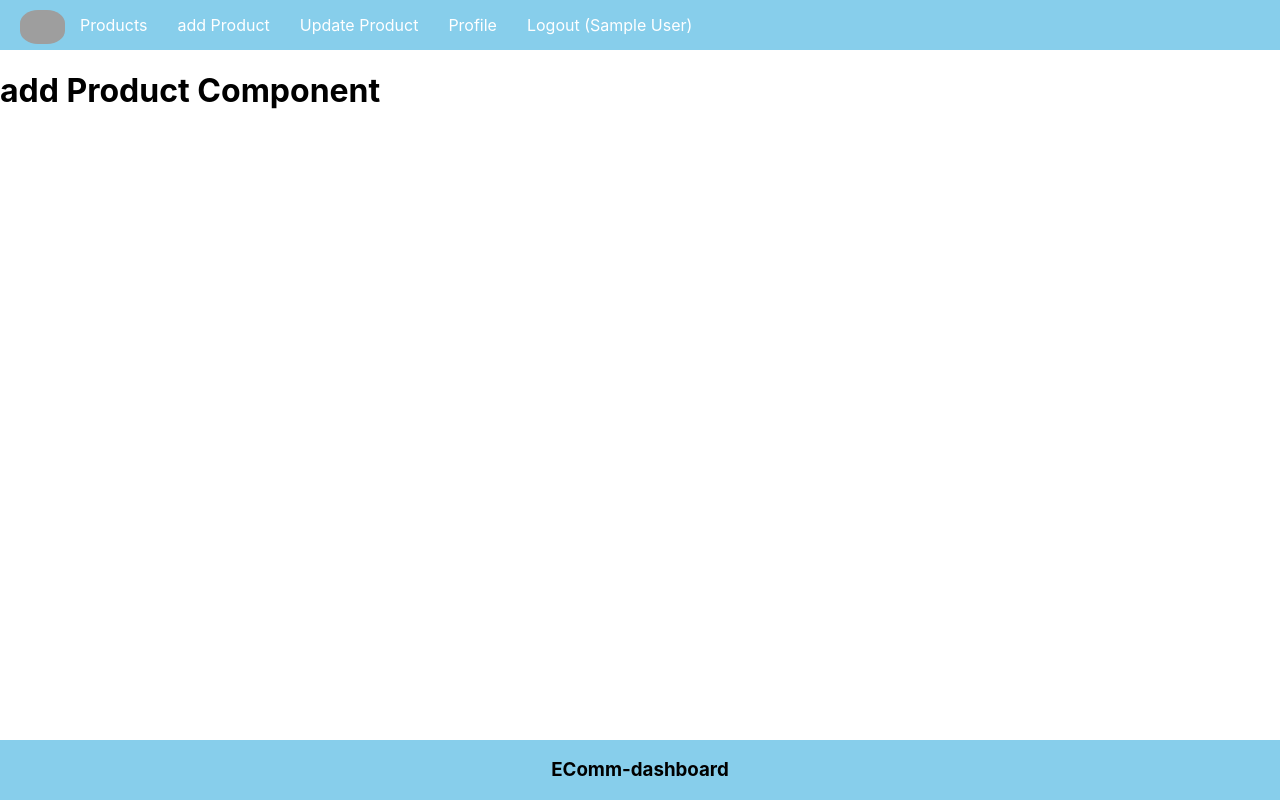
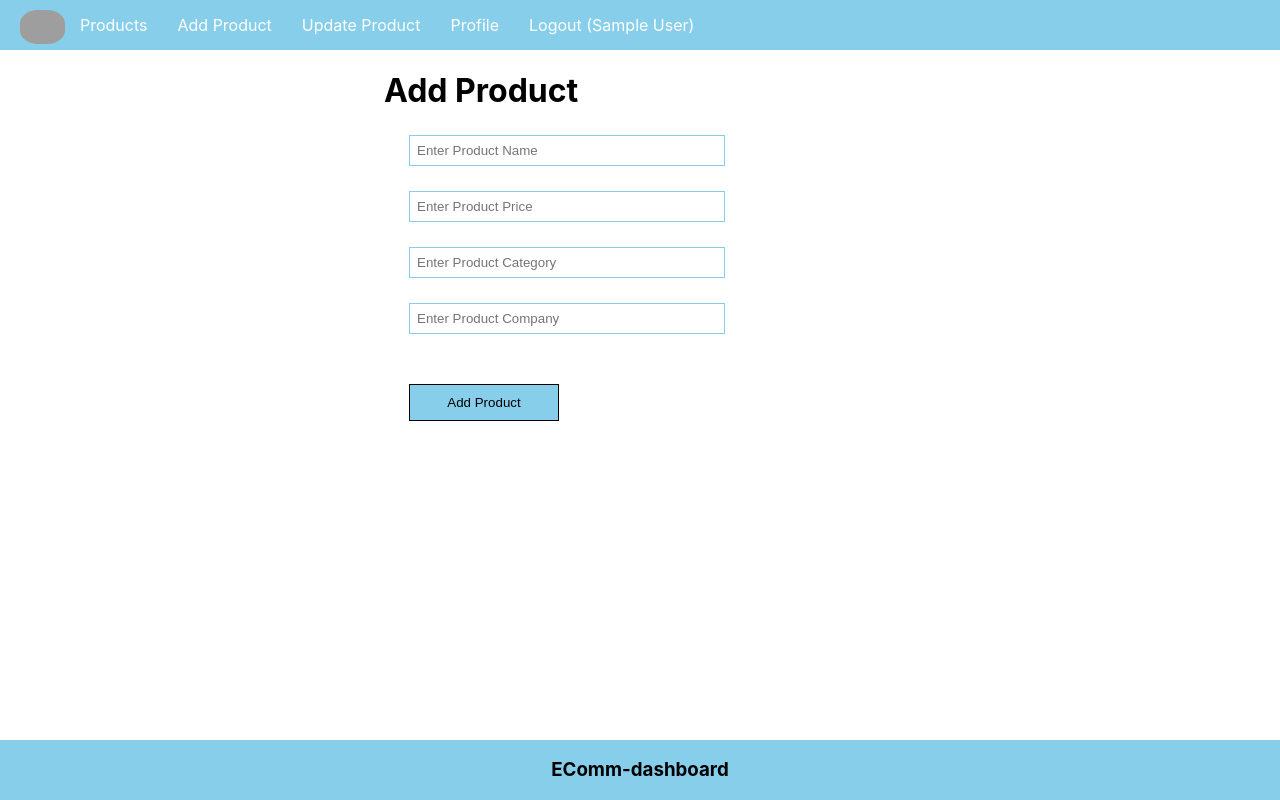
Before and after one commit to Kadar-Admankar/E-Comm, a React (Create React App) app in the folder front-end/: page /add in a window 1280 px wide. Built offline with nearby package versions, Linux system fonts and the light colour scheme; sample sign-in values are in the browser's storage; grey boxes are pictures that could not be loaded.

Commit message:
add product component/page created

```diff
--- a/front-end/src/App.css
+++ b/front-end/src/App.css
@@ -23,7 +23,7 @@
   width: 100%;
   background-color: skyblue;
 }
-.register{
+.register, .product{
   margin-left: 30%;
 }
 
--- a/front-end/src/App.js
+++ b/front-end/src/App.js
@@ -5,6 +5,7 @@
 import SignUp from './Components/SignUp';
 import PrivateComponent from './Components/Private';
 import Login from './Components/Login';
+import AddProduct from './Components/AddProduct';
 
 function App() {
   return (
@@ -15,7 +16,7 @@
 
         <Route element = { < PrivateComponent />} >  {/* private componet wrapper */}
         <Route  path='/' element={ <h1>Product Listing Component</h1> }/>  { /* endpoint for frontend url */ }
-        <Route  path='/add' element={ <h1>add Product Component</h1> }/>
+        <Route  path='/add' element={ <AddProduct /> }/>
         <Route  path='/update' element={ <h1> update Product Component</h1> }/>
         <Route  path='/logout' element={ <h1>logout Component</h1> }/>
         <Route  path='/profile' element={ <h1>Profile Component</h1> }/>
--- /dev/null
+++ b/front-end/src/Components/AddProduct.js
@@ -0,0 +1,30 @@
+import React from 'react'
+
+const AddProduct = ()=>{
+    const [ name, setName ] = React.useState('')
+    const [ price, setPrice ] = React.useState('')
+    const [ category, setCategory ] = React.useState('')
+    const [ company, setCompany ] = React.useState('')
+
+   const AddProduct = ()=>{
+    console.log(name, price, category, company)
+   }
+
+    return (
+        <div className='product'>
+            <h1>Add Product</h1>
+            <input type='text' className='inputBox' value={name} onChange={(e)=>setName(e.target.value)}
+            placeholder='Enter Product Name' />
+            <input type='text' className='inputBox' value={price} onChange={(e)=>setPrice(e.target.value)}
+            placeholder='Enter Product Price' />
+            <input type='text' className='inputBox' value={category} onChange={(e)=>setCategory(e.target.value)}
+            placeholder='Enter Product Category' />
+            <input type='text' className='inputBox' value={company} onChange={(e)=>setCompany(e.target.value)}
+            placeholder='Enter Product Company' />
+
+            <button className='appButton' onClick={AddProduct}>Add Product</button>
+        </div>
+    )
+}
+
+export default AddProduct
--- a/front-end/src/Components/Nav.js
+++ b/front-end/src/Components/Nav.js
@@ -19,7 +19,7 @@
           </li>
 
           <li>
-            <Link to="/add">add Product</Link>
+            <Link to="/add">Add Product</Link>
           </li>
           {/* oonce yoou click on add product, it will open /add endpoint page */}
 
```
